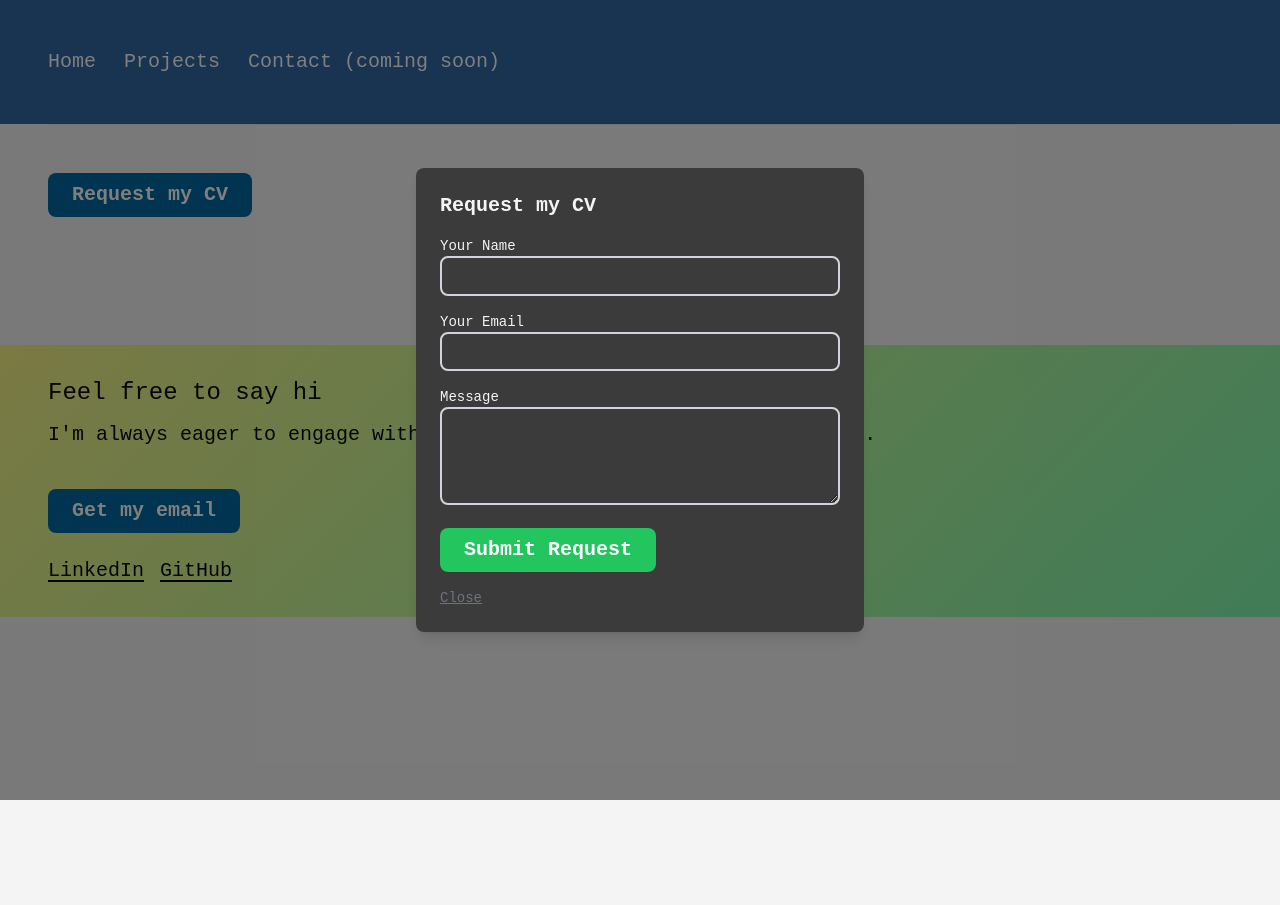
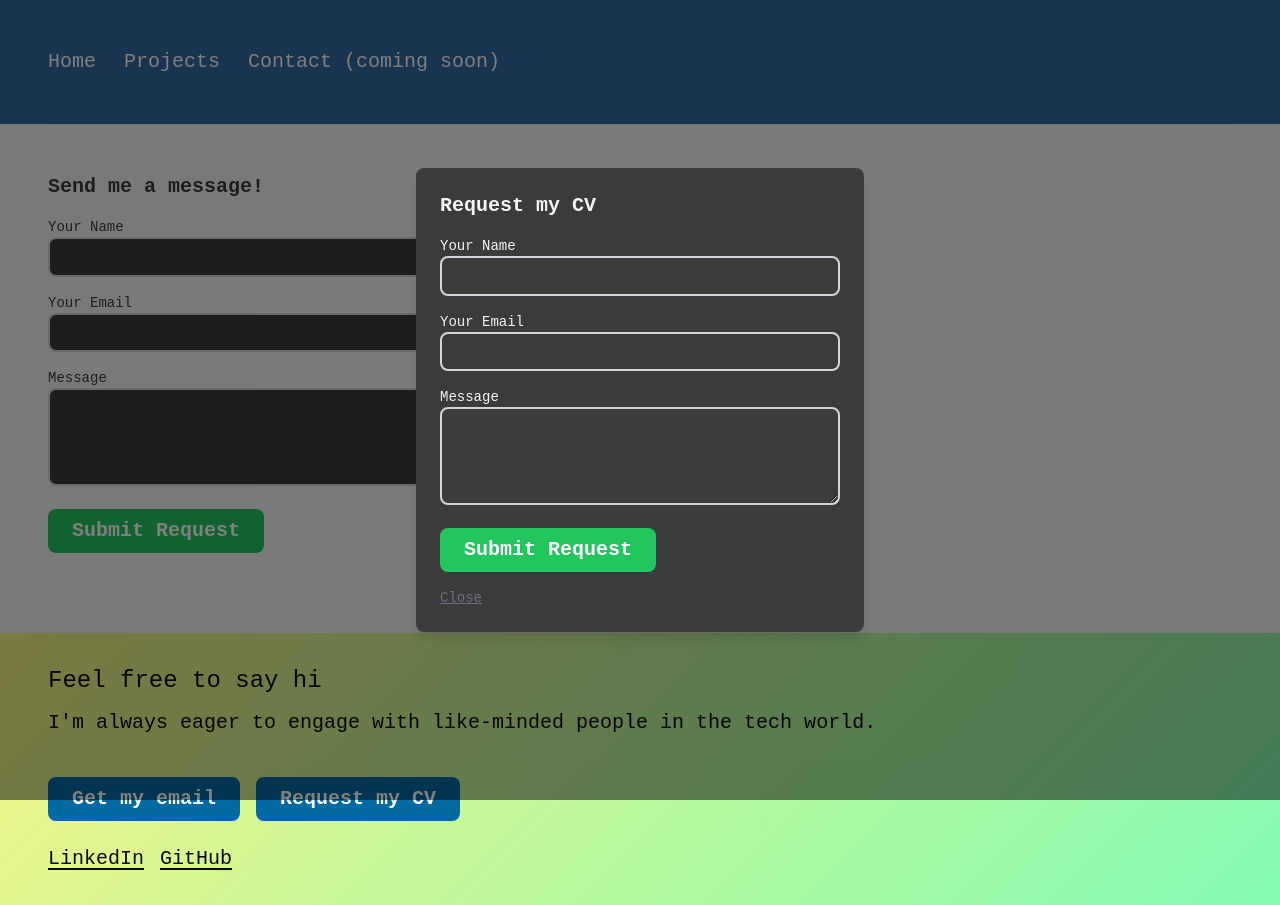
Before and after one commit to zackforssberg/portfolio, a Next.js app: page /contact in a window 1280 px wide. Both pictures are taken after a click on the button "Request my CV". Before the commit the page ends 800 px from the top, so only its background shows below. Built offline with nearby package versions, Linux system fonts and the light colour scheme.

Commit message:
broke out RequestCvButton and ContactForm, added button to footer and form to contact page

```diff
--- /dev/null
+++ b/src/app/components/ContactForm.tsx
@@ -0,0 +1,128 @@
+"use client";
+
+import { useState } from "react";
+import { send } from "emailjs-com";
+
+interface FormData extends Record<string, unknown> {
+  user_name: string;
+  user_email: string;
+  message: string;
+}
+
+interface ContactFormProps {
+  onClose?: () => void;
+  isModal?: boolean;
+}
+
+export function ContactForm({ onClose, isModal = false }: ContactFormProps) {
+  const [formData, setFormData] = useState<FormData>({
+    user_name: "",
+    user_email: "",
+    message: "",
+  });
+  const [successMessage, setSuccessMessage] = useState<string>("");
+
+  const handleChange = (
+    e: React.ChangeEvent<HTMLInputElement | HTMLTextAreaElement>
+  ) => {
+    setFormData({ ...formData, [e.target.name]: e.target.value });
+  };
+
+  const handleSubmit = (e: React.FormEvent) => {
+    e.preventDefault();
+    send("service_rps9pkl", "template_u57bx52", formData, "p4AAmIrN5peKL508Z")
+      .then(() => {
+        setSuccessMessage(
+          "Your request has been sent! I'll get back to you soon."
+        );
+        setFormData({ user_name: "", user_email: "", message: "" });
+      })
+      .catch((err) => {
+        console.error("Failed to send request:", err);
+        setSuccessMessage("Something went wrong. Please try again.");
+      });
+  };
+
+  // The form content that will be used in both modal and non-modal versions
+  const formContent = (
+    <>
+      {isModal ? (
+        <h2 className="text-xl font-bold mb-4">Request my CV</h2>
+      ) : (
+        <h2 className="text-xl font-bold mb-4">Send me a message!</h2>
+      )}
+
+      <form onSubmit={handleSubmit} className="space-y-4">
+        <div>
+          <label className="block text-sm font-medium">Your Name</label>
+          <input
+            type="text"
+            name="user_name"
+            value={formData.user_name}
+            onChange={handleChange}
+            required
+            className="w-full px-3 py-2 border-2 border-gray-300 rounded-lg bg-foreground"
+          />
+        </div>
+
+        <div>
+          <label className="block text-sm font-medium">Your Email</label>
+          <input
+            type="email"
+            name="user_email"
+            value={formData.user_email}
+            onChange={handleChange}
+            required
+            className="w-full px-3 py-2 border-2 border-gray-300 rounded-lg bg-foreground"
+          />
+        </div>
+
+        <div>
+          <label className="block text-sm font-medium">Message</label>
+          <textarea
+            name="message"
+            value={formData.message}
+            onChange={handleChange}
+            required
+            className="w-full px-3 py-2 border-2 border-gray-300 rounded-lg bg-foreground"
+            rows={4}
+          />
+        </div>
+
+        <button
+          type="submit"
+          className="px-6 py-2 text-xl rounded-lg text-white font-semibold transition-colors duration-300 bg-green-500 hover:bg-green-600"
+        >
+          Submit Request
+        </button>
+      </form>
+
+      {successMessage && (
+        <p className="mt-4 text-green-600">{successMessage}</p>
+      )}
+
+      {isModal && onClose && (
+        <button
+          className="mt-4 text-sm text-gray-500 underline"
+          onClick={onClose}
+        >
+          Close
+        </button>
+      )}
+    </>
+  );
+
+  // If it's a modal, wrap in modal container
+  if (isModal) {
+    return (
+      <div className="fixed inset-0 flex items-center justify-center bg-black bg-opacity-50">
+        <div className="bg-foreground text-background p-6 rounded-lg shadow-lg w-full max-w-md">
+          {formContent}
+        </div>
+      </div>
+    );
+  }
+
+  // If it's not a modal, return the form content directly
+  return <div className="w-full max-w-md">{formContent}</div>;
+}
--- a/src/app/components/EmailButton.tsx
+++ b/src/app/components/EmailButton.tsx
@@ -22,7 +22,7 @@ const EmailButton: React.FC = () => {
   };
 
   return (
-    <div className="flex items-center">
+    <div className="flex">
       <button
         onClick={copyToClipboard}
         className={`px-6 py-2 text-xl rounded-lg text-white font-semibold transition-colors duration-300
--- a/src/app/components/Footer.tsx
+++ b/src/app/components/Footer.tsx
@@ -1,4 +1,5 @@
 import EmailButton from "./EmailButton";
+import { RequestCvButton } from "./RequestCvButton";
 
 import styles from "./../styles/gradient.module.css";
 
@@ -14,8 +15,9 @@ const Footer = () => {
           world.
         </p>
       </div>
-      <div className="pt-10">
+      <div className="flex flex-col md:flex-row gap-4 pt-10">
         <EmailButton />
+        <RequestCvButton />
       </div>
 
       <ul className="text-xl underline underline-offset-4 flex space-x-4 mt-6">
--- a/src/app/components/RequestCVModal.tsx
+++ /dev/null
@@ -1,116 +0,0 @@
-"use client";
-
-import { useState } from "react";
-import { send } from "emailjs-com";
-
-interface FormData extends Record<string, unknown> {
-  user_name: string;
-  user_email: string;
-  message: string;
-}
-
-export default function RequestCvModal() {
-  const [showModal, setShowModal] = useState(false);
-  const [formData, setFormData] = useState<FormData>({
-    user_name: "",
-    user_email: "",
-    message: "",
-  });
-  const [successMessage, setSuccessMessage] = useState<string>("");
-
-  const handleChange = (
-    e: React.ChangeEvent<HTMLInputElement | HTMLTextAreaElement>
-  ) => {
-    setFormData({ ...formData, [e.target.name]: e.target.value });
-  };
-
-  const handleSubmit = (e: React.FormEvent) => {
-    e.preventDefault();
-    send("service_rps9pkl", "template_u57bx52", formData, "p4AAmIrN5peKL508Z")
-      .then(() => {
-        setSuccessMessage(
-          "Your request has been sent! I’ll get back to you soon."
-        );
-        setFormData({ user_name: "", user_email: "", message: "" });
-      })
-      .catch((err) => {
-        console.error("Failed to send request:", err);
-        setSuccessMessage("Something went wrong. Please try again.");
-      });
-  };
-
-  return (
-    <div>
-      <button
-        className={`m-12 px-6 py-2 text-xl rounded-lg text-white font-semibold transition-colors duration-300 bg-sky-700 hover:bg-sky-800
-          `}
-        onClick={() => setShowModal(true)}
-      >
-        Request my CV
-      </button>
-
-      {showModal && (
-        <div className="fixed inset-0 flex items-center justify-center bg-black bg-opacity-50">
-          <div className="bg-foreground text-background p-6 rounded-lg shadow-lg w-full max-w-md">
-            <h2 className="text-xl font-bold mb-4">Request my CV</h2>
-            <form onSubmit={handleSubmit} className="space-y-4">
-              <div>
-                <label className="block text-sm font-medium">Your Name</label>
-                <input
-                  type="text"
-                  name="user_name"
-                  value={formData.user_name}
-                  onChange={handleChange}
-                  required
-                  className="w-full px-3 py-2 border-2 border-gray-300 rounded-lg bg-foreground"
-                />
-              </div>
-
-              <div>
-                <label className="block text-sm font-medium">Your Email</label>
-                <input
-                  type="email"
-                  name="user_email"
-                  value={formData.user_email}
-                  onChange={handleChange}
-                  required
-                  className="w-full px-3 py-2 border-2 border-gray-300 rounded-lg bg-foreground"
-                />
-              </div>
-
-              <div>
-                <label className="block text-sm font-medium">Message</label>
-                <textarea
-                  name="message"
-                  value={formData.message}
-                  onChange={handleChange}
-                  required
-                  className="w-full px-3 py-2 border-2 border-gray-300 rounded-lg bg-foreground"
-                  rows={4}
-                />
-              </div>
-
-              <button
-                type="submit"
-                className="px-6 py-2 text-xl rounded-lg text-white font-semibold transition-colors duration-300 bg-green-500 hover:bg-green-600"
-              >
-                Submit Request
-              </button>
-            </form>
-
-            {successMessage && (
-              <p className="mt-4 text-green-600">{successMessage}</p>
-            )}
-
-            <button
-              className="mt-4 text-sm text-gray-500 underline"
-              onClick={() => setShowModal(false)}
-            >
-              Close
-            </button>
-          </div>
-        </div>
-      )}
-    </div>
-  );
-}
--- /dev/null
+++ b/src/app/components/RequestCvButton.tsx
@@ -0,0 +1,28 @@
+"use client";
+
+import { useState } from "react";
+import { ContactForm } from "./ContactForm";
+
+interface RequestCvButtonProps {
+  className?: string;
+}
+
+export function RequestCvButton({ className }: RequestCvButtonProps) {
+  const [showModal, setShowModal] = useState(false);
+
+  return (
+    <>
+      <div className="flex">
+        <button
+          className={`px-6 py-2 text-xl rounded-lg text-white font-semibold transition-colors duration-300 bg-sky-700 hover:bg-sky-800 ${className}`}
+          onClick={() => setShowModal(true)}
+        >
+          Request my CV
+        </button>
+      </div>
+      {showModal && (
+        <ContactForm onClose={() => setShowModal(false)} isModal={true} />
+      )}
+    </>
+  );
+}
--- a/src/app/contact/page.tsx
+++ b/src/app/contact/page.tsx
@@ -1,7 +1,11 @@
-import RequestCvModal from "../components/RequestCVModal";
+import { ContactForm } from "../components/ContactForm";
 
 const Contact = () => {
-  return <RequestCvModal />;
+  return (
+    <div className="m-12">
+      <ContactForm />
+    </div>
+  );
 };
 
 export default Contact;
```
